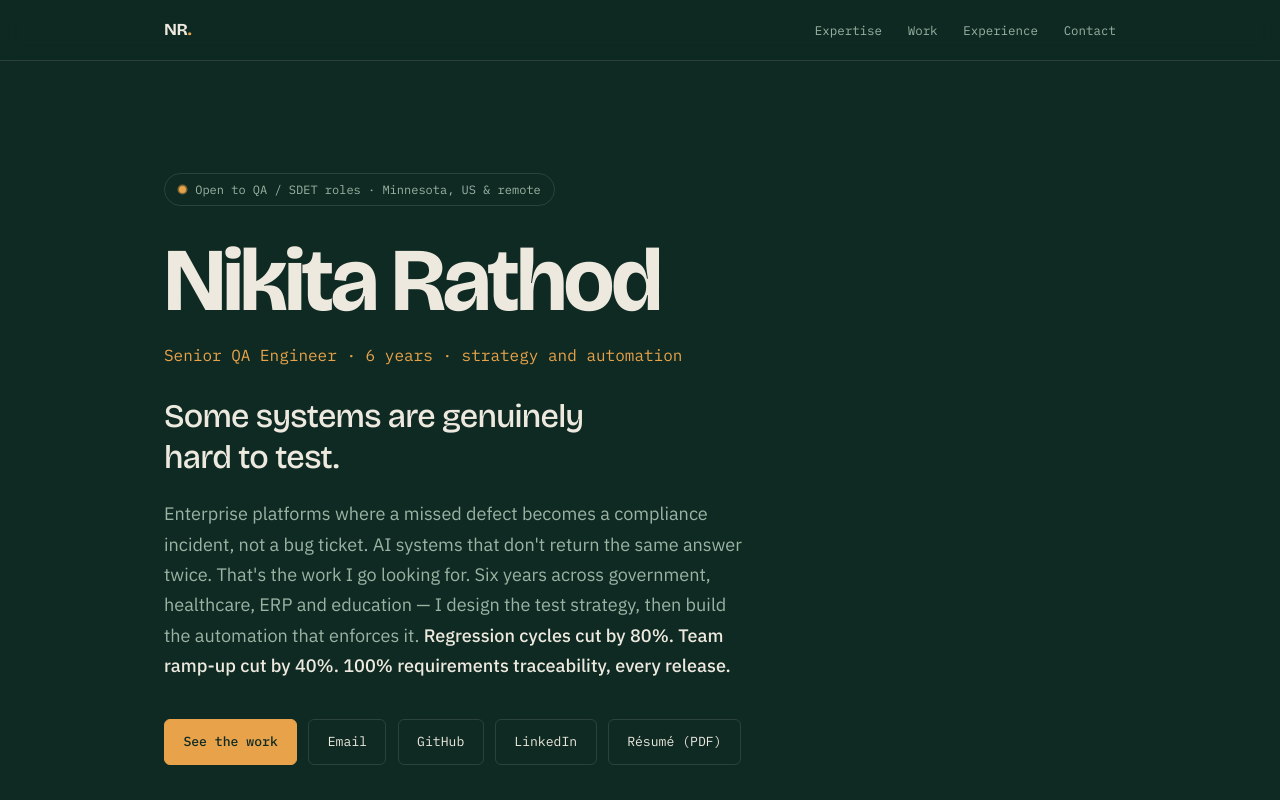
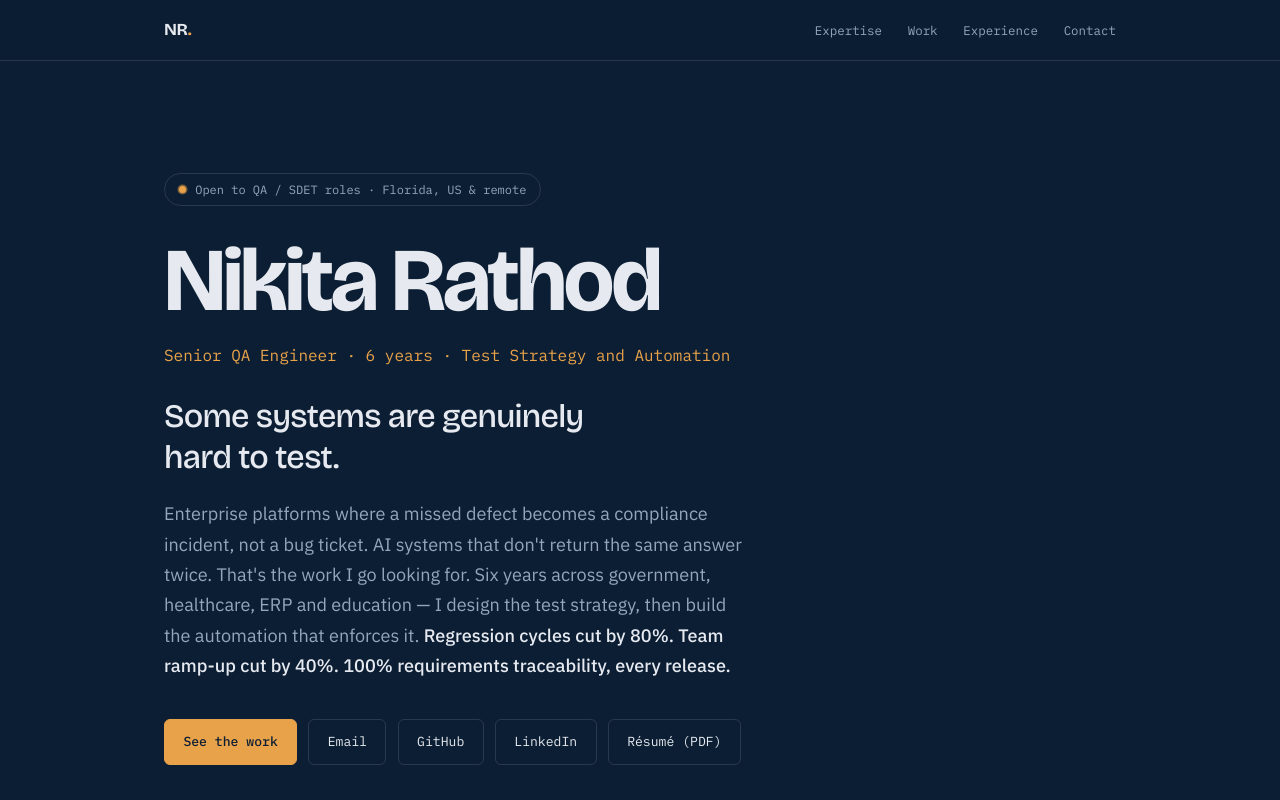
Before and after one commit to nikitaR20/nikitaR20.github.io, a plain HTML site: page index.html in a window 1280 px wide. Shown: the top 800 px of the page. Drawn offline with nearby package versions, Linux system fonts and the light colour scheme.

Commit message:
Update color variables and hero section content

```diff
--- a/index.html
+++ b/index.html
@@ -24,13 +24,13 @@
 
 <style>
 :root{
-  --forest:#0E2A22;
-  --forest-2:#143a2e;
-  --forest-3:#1b4738;
-  --bone:#EDE9DF;
-  --sage:#9CB3A4;
+  --forest:#0C1E33;
+  --forest-2:#132B47;
+  --forest-3:#1B3A5C;
+  --bone:#E6EAF0;
+  --sage:#93A6BD;
   --apricot:#E8A24A;
-  --line:rgba(237,233,223,.13);
+  --line:rgba(230,234,240,.13);
   --display:"Bricolage Grotesque",system-ui,sans-serif;
   --body:"IBM Plex Sans",system-ui,sans-serif;
   --mono:"IBM Plex Mono",ui-monospace,monospace;
@@ -57,7 +57,7 @@ a{color:inherit}
 /* ---------- top bar ---------- */
 .topbar{
   position:sticky;top:0;z-index:50;
-  backdrop-filter:blur(10px);background:rgba(14,42,34,.85);
+  backdrop-filter:blur(10px);background:rgba(12,30,51,.85);
   border-bottom:1px solid var(--line);
 }
 .topbar .wrap{display:flex;align-items:center;justify-content:space-between;height:60px}
@@ -227,10 +227,10 @@ footer .wrap{display:flex;justify-content:space-between;gap:1rem;flex-wrap:wrap}
   <section class="hero">
     <div class="wrap">
       <!-- CHECK 1: location — set this to wherever you're actually based/searching -->
-      <div class="status"><span class="dot"></span> Open to QA / SDET roles · Minnesota, US &amp; remote</div>
+      <div class="status"><span class="dot"></span> Open to QA / SDET roles · Florida, US &amp; remote</div>
 
       <h1>Nikita Rathod</h1>
-      <p class="role">Senior QA Engineer · 6 years · strategy and automation</p>
+      <p class="role">Senior QA Engineer · 6 years · Test Strategy and Automation</p>
 
       <p class="lead">Some systems are genuinely hard to test.</p>
       <p class="pitch">
```
